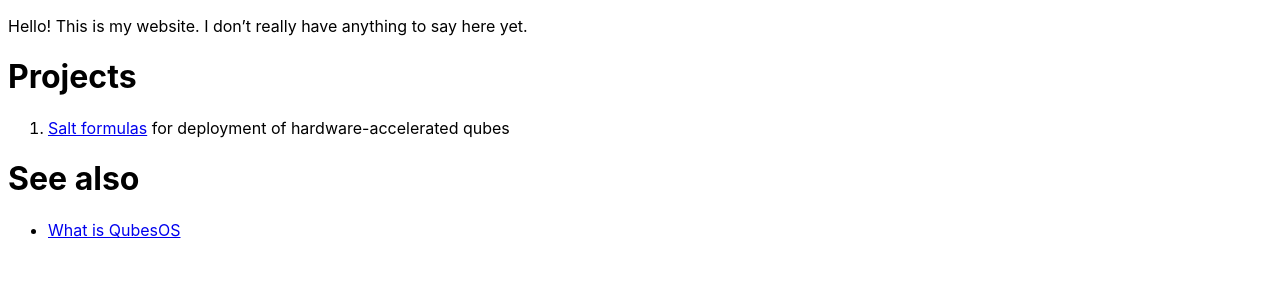
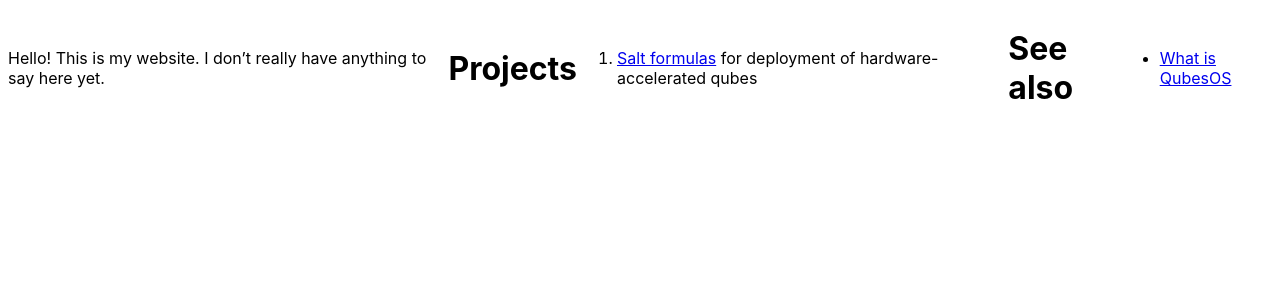
Before and after one commit to RandyTheOtter/RandyTheOtter.github.io, a Jekyll site: the page built from index.md, in a window 1280 px wide. Shown: the top 300 px of the page. Built offline with Jekyll 4.4.1, drawn with Linux system fonts in a browser that asks for light colours.

Commit message:
Center content

```diff
--- a/_layouts/default.html
+++ b/_layouts/default.html
@@ -7,6 +7,8 @@
     <link rel="stylesheet" href="{{ "/assets/css/main.css" | relative_url }}">
   </head>
   <body>
-    {{ content }}
+    <div style="display: flex; justify-content: center; align-items: center;">
+      {{ content }}
+    </div>
   </body>
 </html>
```
